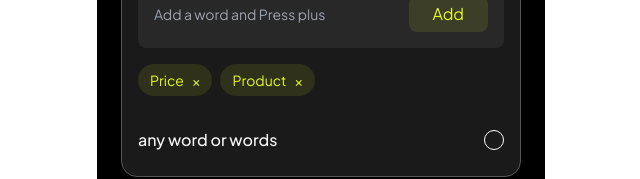
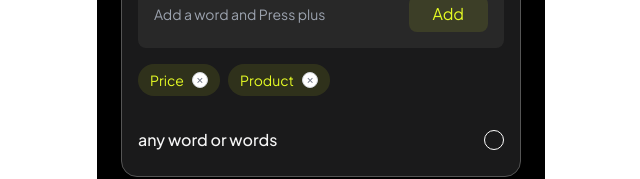
Before and after one commit to AryanChopraa/assignment-kosmc, a Next.js app: page / in a window 1280 px wide. Shown: the part 443-622 px from the top of the page, without its empty margins (319-959 px from the left). Built offline with nearby package versions, Linux system fonts and the light colour scheme.

Commit message:
fixed word filter

```diff
--- a/src/app/components/WordFilter.tsx
+++ b/src/app/components/WordFilter.tsx
@@ -75,7 +75,7 @@ const WordFilterSection = ({ type, title, isSelected, onSelect }: WordFilterSect
               >
                 {word}
                 <span
-                  className="hover:text-white transition-colors cursor-pointer"
+                  className="bg-white text-gray-500 w-4 h-4 rounded-full flex items-center justify-center text-xs border border-gray-300 hover:bg-gray-100 transition-colors cursor-pointer pb-0.5"
                   onClick={() => handleRemoveWord(word)}
                 >
                   ×
```
